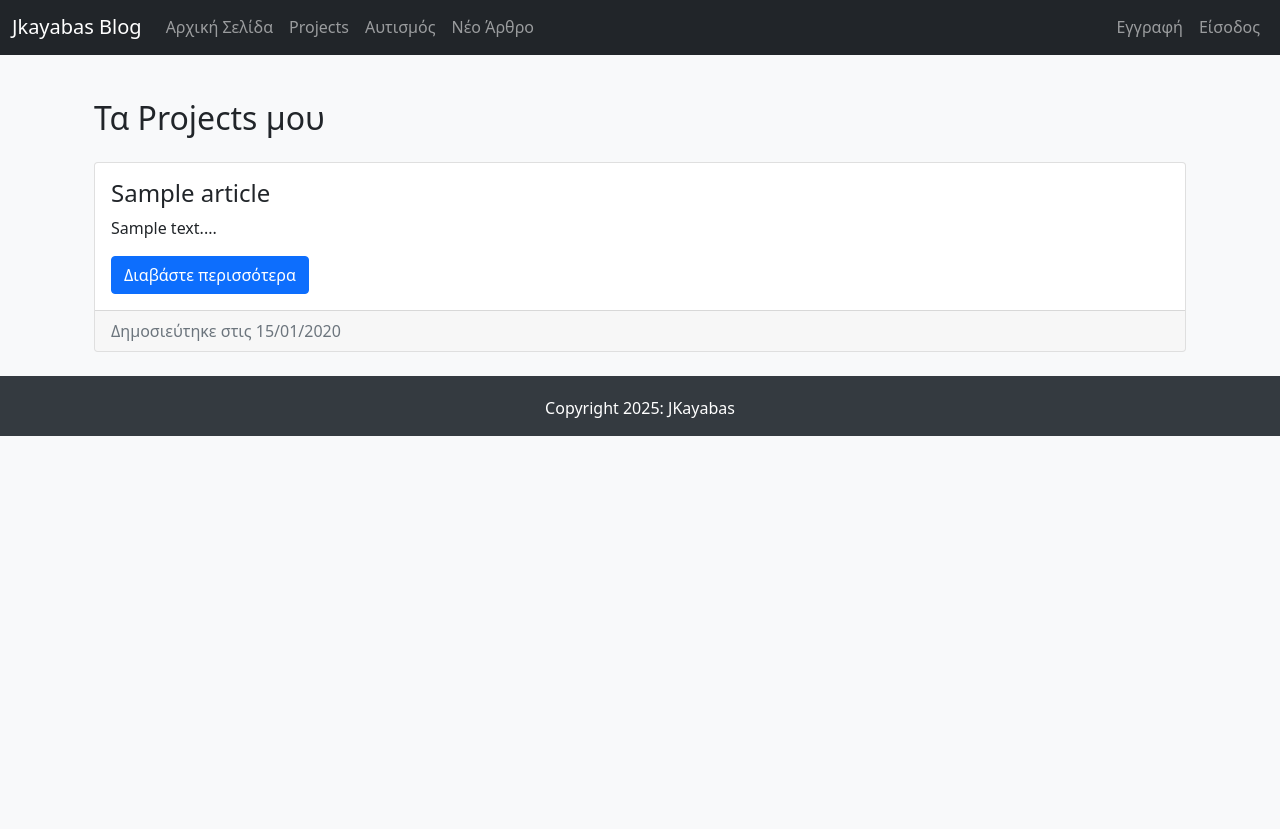
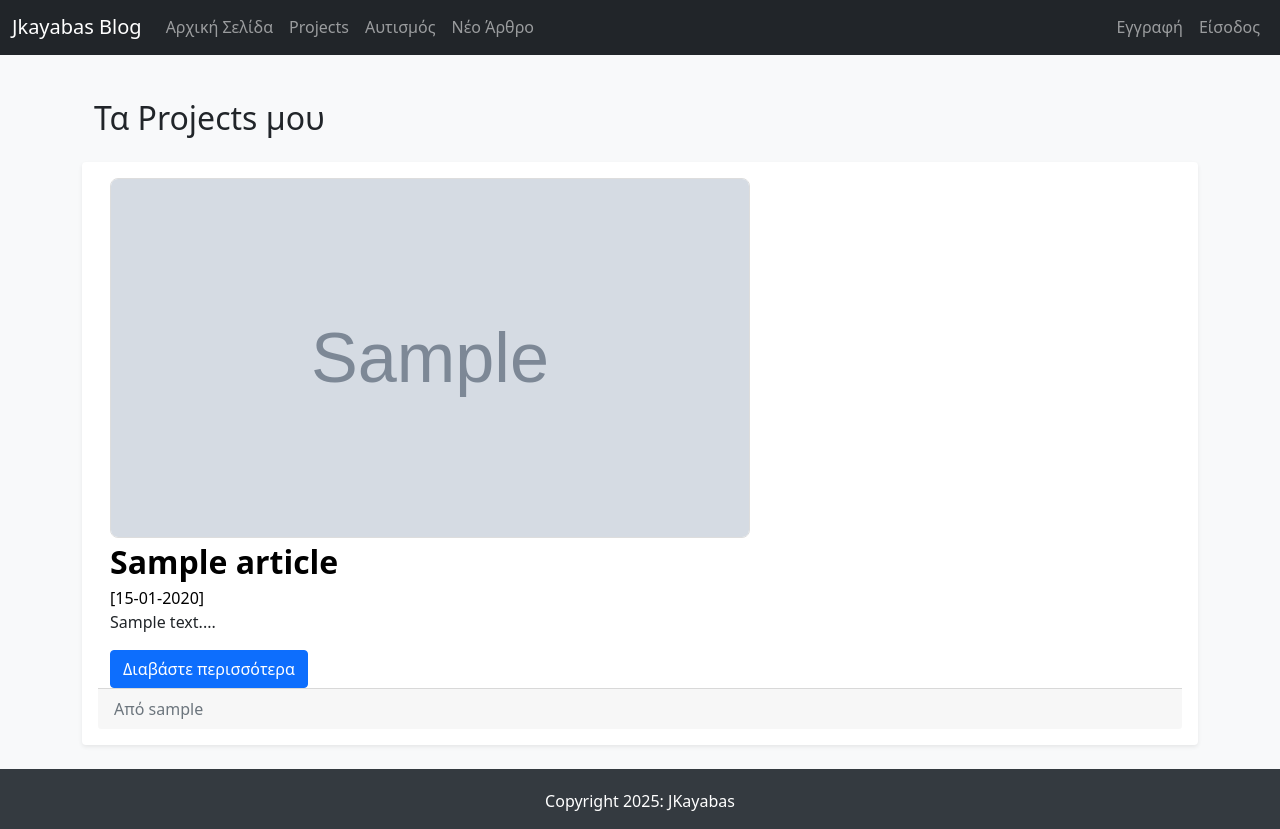
Before and after one commit to jkagiavas/FlaskBlogApp, a Flask app: template src/FlaskBlogApp/templates/projects.html in a window 1280 px wide. Shown: the part 334-1163 px from the top of the page. Before the commit the page ends 770 px from the top, so only its background shows below. Run offline with Flask 2, Linux system fonts and the light colour scheme; the template is opened without the code that fills it: values that come from a table or form of the project are taken from there, others are empty; tables that the repository leaves empty hold one stand-in row (values such as "Sample post"); grey boxes marked "Sample" are stand-in pictures.

Commit message:
projects update

```diff
--- a/src/FlaskBlogApp/templates/projects.html
+++ b/src/FlaskBlogApp/templates/projects.html
@@ -4,14 +4,23 @@
     <h2 class="mb-4">Τα Projects μου</h2>
 
     {% for article in articles %}
-      <div class="card my-3">
-        <div class="card-body">
-          <h4 class="card-title">{{ article.article_title }}</h4>
+      <div class="row my-3 p-3 bg-body rounded shadow-sm">
+          <div class="col col-md-12">
+            {% if article.article_image %}
+              <img src="{{ url_for('static', filename='images/articles_images/'+article.article_image) }}" alt=""
+                   class="img-responsive a_image" width="640px" height="360px">
+            {% endif %}
+          </div>
+          <div class="col col-md-12">
+            <div class="main-article-title">
+              <a class="article_title" href="{{ url_for('full_article',article_id=article.id) }}">{{ article.article_title | safe }}</a>
+            </div>
+          <small class="article_date">[{{ article.date_created.strftime('%d-%m-%Y') }}]</small>
           <p class="card-text">{{ article.article_body[:250] |safe }}...</p>
           <a href="{{ url_for('full_article', article_id=article.id) }}" class="btn btn-primary">Διαβάστε περισσότερα</a>
         </div>
         <div class="card-footer text-muted">
-          Δημοσιεύτηκε στις {{ article.date_created.strftime('%d/%m/%Y') }}
+          Από {{ article.author.username }}
         </div>
       </div>
     {% else %}
```
